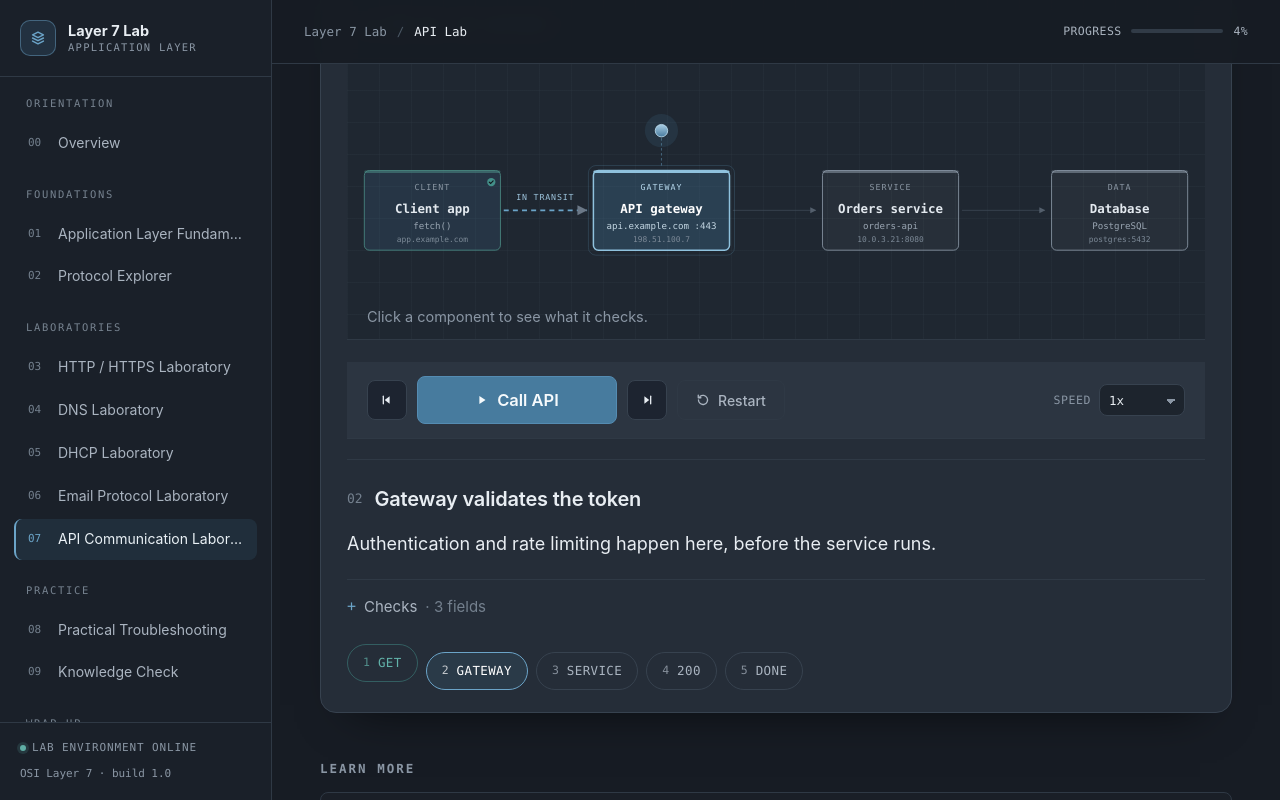
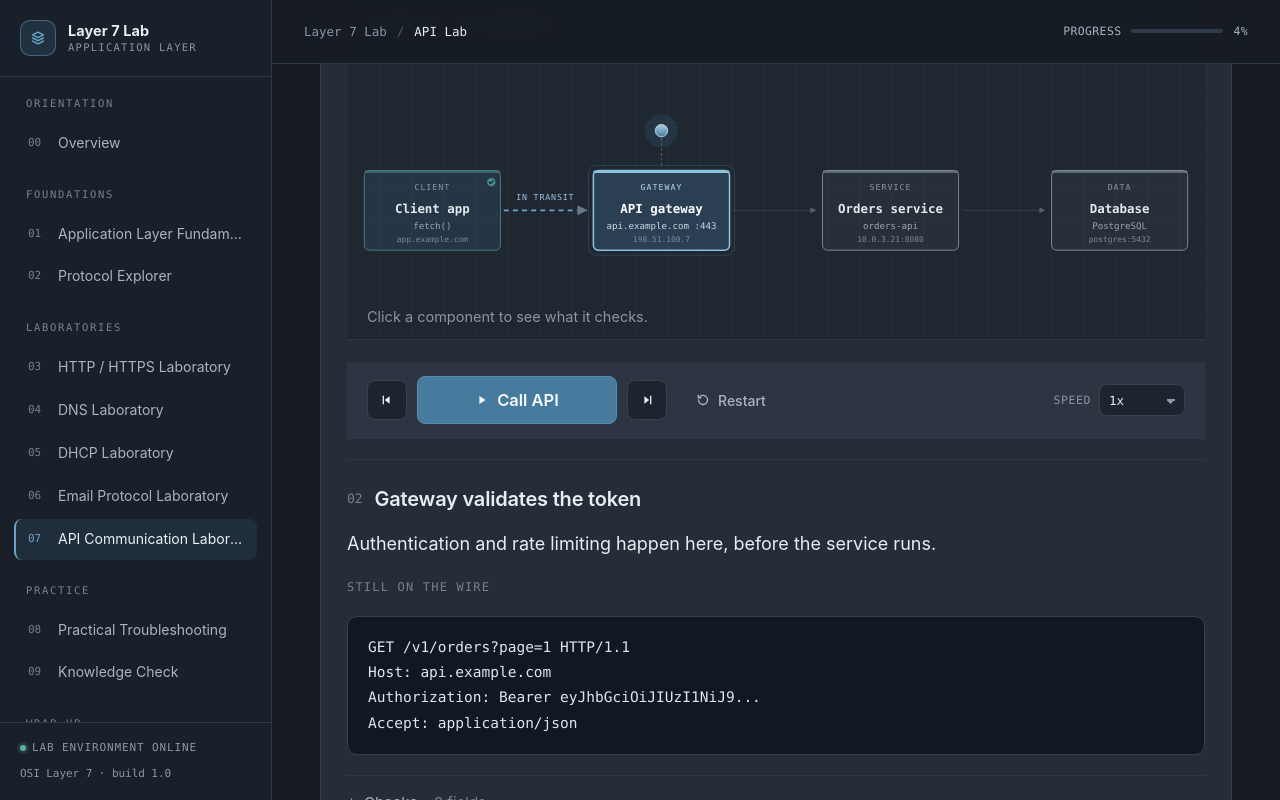
Before and after one commit to heshamkhairallah6-netizen/application-layer-learning-lab, a React (Vite) app: page /api-lab in a window 1280 px wide. Both pictures are taken after a click on the button 647 px from the left and 809 px from the top of the page. Shown: the part 409-1209 px from the top of the page. Built offline with nearby package versions, Linux system fonts and the light colour scheme.

Commit message:
Edit src/components/sim/SimulationShell.tsx

```diff
--- a/src/components/sim/SimulationShell.tsx
+++ b/src/components/sim/SimulationShell.tsx
@@ -65,6 +65,14 @@ export default function SimulationShell({
   const safeIndex = Math.min(index, last);
   const step = steps[safeIndex];
   const finished = safeIndex === last;
+  // Keep the most recent real message visible while stepping through internal hops,
+  // so the request line never disappears mid-lesson.
+  const wire = (() => {
+    for (let i = safeIndex; i >= 0; i -= 1) {
+      if (steps[i].raw) return steps[i];
+    }
+    return undefined;
+  })();
 
   useEffect(() => {
     setIndex(0);
@@ -193,7 +201,12 @@ export default function SimulationShell({
 
         <p className="sim__now-text">{step?.detail}</p>
 
-        {step?.raw ? <pre className="sim__wire">{step.raw}</pre> : null}
+        {wire ? (
+          <>
+            {wire.id !== step?.id ? <p className="sim__wire-note">Still on the wire</p> : null}
+            <pre className="sim__wire">{wire.raw}</pre>
+          </>
+        ) : null}
 
         {step?.rows && step.rows.length > 0 ? (
           <details className="sim__fields">
--- a/src/styles/additions.css
+++ b/src/styles/additions.css
@@ -1154,3 +1154,11 @@ li {
   .ticket__symptom { font-size: 19px; }
   .quiz__score { font-size: 52px; }
 }
+.sim__wire-note {
+  margin: 18px 0 8px;
+  font-family: var(--mono);
+  font-size: 12px;
+  letter-spacing: 0.1em;
+  text-transform: uppercase;
+  color: var(--faint);
+}
```
